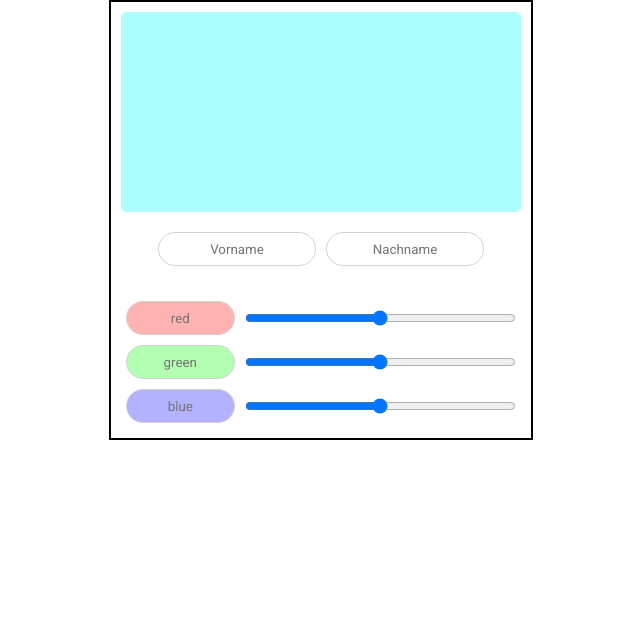
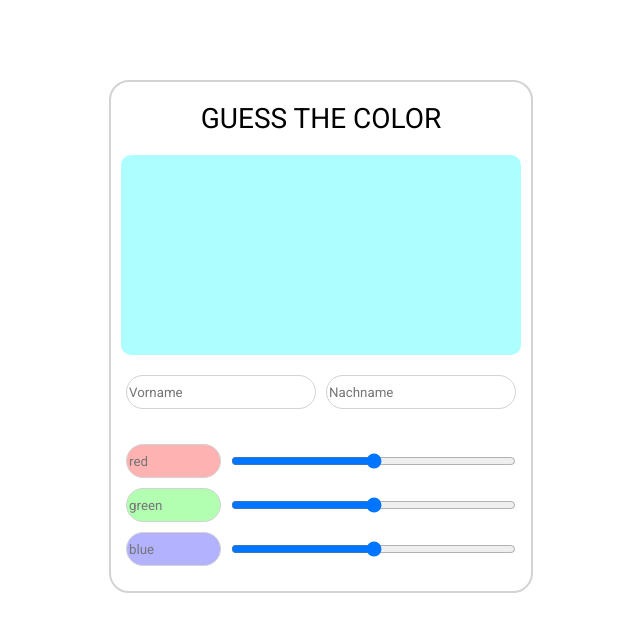
Before and after one commit to aledomakis/colour-guesser, a React (Create React App) app: page / in a window 1280 px wide. Shown: the top 632 px of the page, without its empty margins (319-959 px from the left). Built offline with nearby package versions, Linux system fonts and the light colour scheme.

Commit message:
Style page and add header

```diff
--- a/src/App.js
+++ b/src/App.js
@@ -3,6 +3,7 @@ import Colourbox from "./Colourbox";
 function App() {
   return (
     <div className="container">
+      <h1>GUESS THE COLOR</h1>
       <Colourbox />
       <div className="name-input">
         <input type="text" placeholder="Vorname" />
--- a/src/index.css
+++ b/src/index.css
@@ -9,61 +9,75 @@ body {
 
 code {
   font-family: Roboto;
+  text-align: center;
 }
 
-input {
+h1 {
+  font-family: Roboto;
+  font-size: 28px;
+  font-weight: 400;
+  text-align: center;
+  margin: 10px 0;
+}
+
+input[type="text"] {
+  font-family: Roboto;
   border: 1px;
   border-color: lightgrey;
   border-style: solid;
-  font-family: Roboto;
+  border-radius: 50vh;
   height: 30px;
-  border-radius: 50vh;
-  text-align: center;
+  min-width: 1px;
+  max-width: 300px;
   outline: none;
-  min-width: 1px;
 }
 
-input:hover {
+input[type="text"]:hover {
   box-shadow: 1px 3px 5px rgba(0, 0, 0, 0.1);
 }
 
 .container {
+  border: 2px;
+  border-style: solid;
+  border-color: lightgrey;
+  border-radius: 20px;
   width: 75vw;
   max-width: 400px;
-  border: 2px;
-  border-style: solid;
   margin: 0 auto;
+  padding: 10px;
   display: grid;
-  padding: 10px;
+  position: relative;
+  top: 10vh;
 }
 
 .colorbox {
   background-color: rgba(0, 255, 255, 0.322);
+  border-radius: 10px;
   width: inherit;
   max-width: inherit;
   height: 200px;
-  border-radius: 5px;
+  margin: 10px 0;
 }
 
 .name-input {
   width: inherit;
   max-width: inherit;
+  margin: 10px 0;
   display: flex;
   justify-content: center;
-  margin: 20px 0 0;
 }
 
 .name-input input {
   margin: 0 5px;
+  flex: 1;
 }
 
 .color-input {
   width: 75vw;
   max-width: 400px;
   min-width: 10px;
+  margin: 10px 0;
   display: flex;
-  justify-content: center;
-  margin: 20px 0 0;
 }
 
 .color-input input {
@@ -72,11 +86,11 @@ input:hover {
 
 .text-color-input {
   margin: 5px;
-  flex: 4;
   display: flex;
   flex-direction: column;
   justify-content: space-around;
-  min-width: 1px;
+  min-width: 50px;
+  flex: 1;
 }
 
 .text-color-input input {
@@ -85,9 +99,9 @@ input:hover {
 
 .slider-color-input {
   margin: 5px;
-  flex: 10;
   display: flex;
   flex-direction: column;
   justify-content: space-around;
   min-width: 1px;
+  flex: 3;
 }
```
